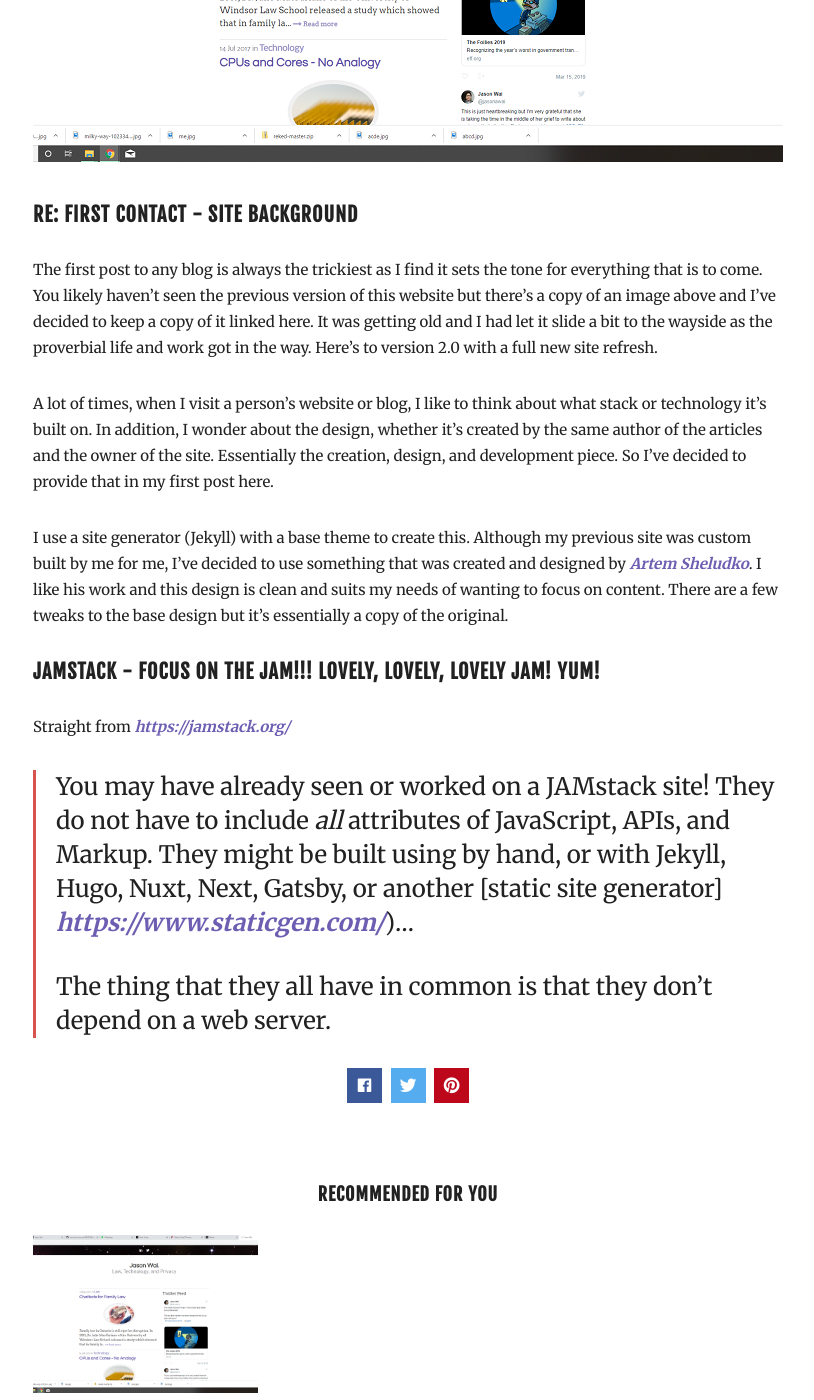
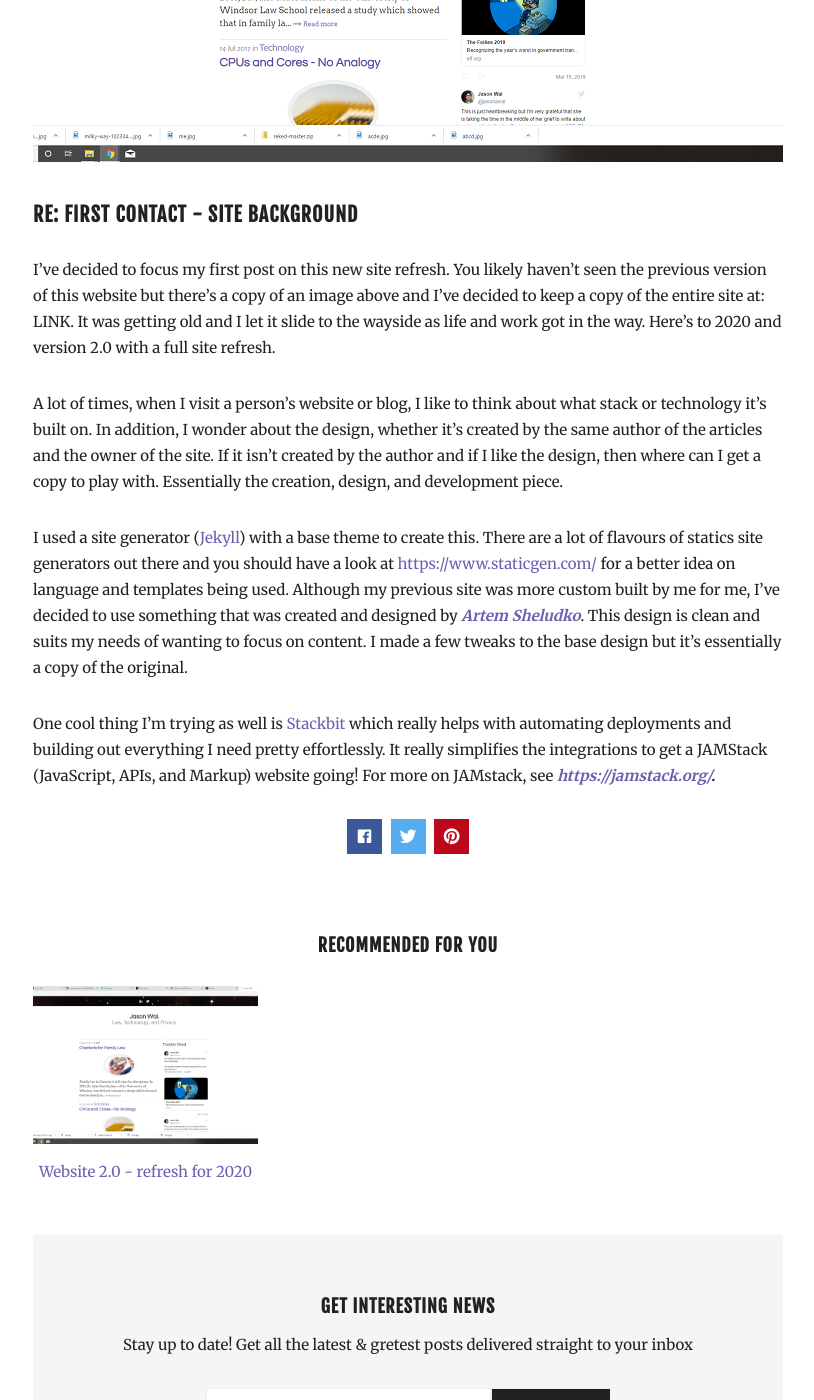
Before and after one commit to jawai/smiling-strawberry, a Jekyll site: the page built from _posts/2020-01-01-website-2-0-refresh-for-2020.md, in a window 1280 px wide and 1400 px high, scrolled down 650 px. Shown: the whole window, without its empty margins (232-1046 px from the left). Built offline with Jekyll 4.4.1, drawn with Linux system fonts in a browser that asks for light colours; nearby versions of some CDN libraries; comment, search, counter and statistics services are not loaded.

Commit message:
Update from Forestry.io jawai updated _posts/2020-01-01-website-2-0-refresh-for-2020.md

```diff
--- a/_posts/2020-01-01-website-2-0-refresh-for-2020.md
+++ b/_posts/2020-01-01-website-2-0-refresh-for-2020.md
@@ -1,23 +1,17 @@
 ---
 layout: post
 title: Website 2.0 - refresh for 2020
-date: 2019-12-30 05:00:00 +0000
+date: 2019-12-30T05:00:00.000+00:00
 image: "/images/first-post-pre-x450.png"
 tags: []
 
 ---
 #### Re: First Contact - Site Background
 
-The first post to any blog is always the trickiest as I find it sets the tone for everything that is to come. You likely haven't seen the previous version of this website but there's a copy of an image above and I've decided to keep a copy of it linked here. It was getting old and I had let it slide a bit to the wayside as the proverbial life and work got in the way. Here's to version 2.0 with a full new site refresh.
+I've decided to focus my first post on this new site refresh. You likely haven't seen the previous version of this website but there's a copy of an image above and I've decided to keep a copy of the entire site at: LINK. It was getting old and I let it slide to the wayside as life and work got in the way. Here's to 2020 and version 2.0 with a full site refresh.
 
-A lot of times, when I visit a person's website or blog, I like to think about what stack or technology it's built on. In addition, I wonder about the design, whether it's created by the same author of the articles and the owner of the site. Essentially the creation, design, and development piece. So I've decided to provide that in my first post here.
+A lot of times, when I visit a person's website or blog, I like to think about what stack or technology it's built on. In addition, I wonder about the design, whether it's created by the same author of the articles and the owner of the site. If it isn't created by the author and if I like the design, then where can I get a copy to play with. Essentially the creation, design, and development piece.
 
-I use a site generator (Jekyll) with a base theme to create this. Although my previous site was custom built by me for me, I've decided to use something that was created and designed by [**_Artem Sheludko_**](http://artemsheludko.com/ "Artem Shelduko website"). I like his work and this design is clean and suits my needs of wanting to focus on content. There are a few tweaks to the base design but it's essentially a copy of the original.
+I used a site generator ([Jekyll](https://jekyllrb.com/ "Jekyll")) with a base theme to create this. There are a lot of flavours of statics site generators out there and you should have a look at [https://www.staticgen.com/](https://www.staticgen.com/ "https://www.staticgen.com/") for a better idea on language and templates being used. Although my previous site was more custom built by me for me, I've decided to use something that was created and designed by [**_Artem Sheludko_**](http://artemsheludko.com/ "Artem Shelduko website"). This design is clean and suits my needs of wanting to focus on content. I made a few tweaks to the base design but it's essentially a copy of the original.
 
-#### JAMstack - Focus on the JAM!!! Lovely, lovely, lovely JAM! YUM!
-
-Straight from [**_https://jamstack.org/_**](https://jamstack.org/ "https://jamstack.org/")
-
-> You may have already seen or worked on a JAMstack site! They do not have to include _all_ attributes of JavaScript, APIs, and Markup. They might be built using by hand, or with Jekyll, Hugo, Nuxt, Next, Gatsby, or another \[static site generator\] [**_https://www.staticgen.com/_**]( "Website 2.0 - refresh"))...
->
-> The thing that they all have in common is that they don’t depend on a web server.
+One cool thing I'm trying as well is [Stackbit](https://www.stackbit.com/ "Stackbit") which really helps with automating deployments and building out everything I need pretty effortlessly. It really simplifies the integrations to get a JAMStack (JavaScript, APIs, and Markup) website going! For more on JAMstack, see [**_https://jamstack.org/_**](https://jamstack.org/ "https://jamstack.org/")**_._**
```
